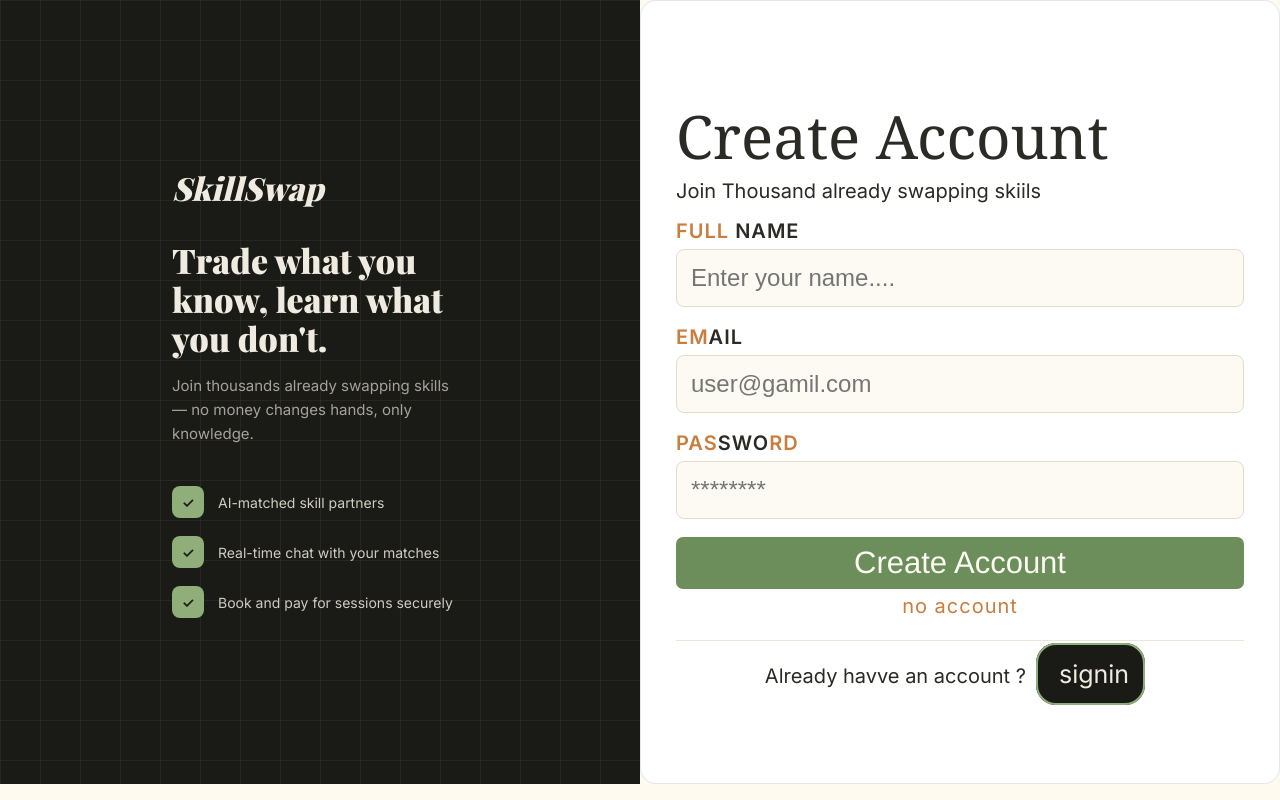
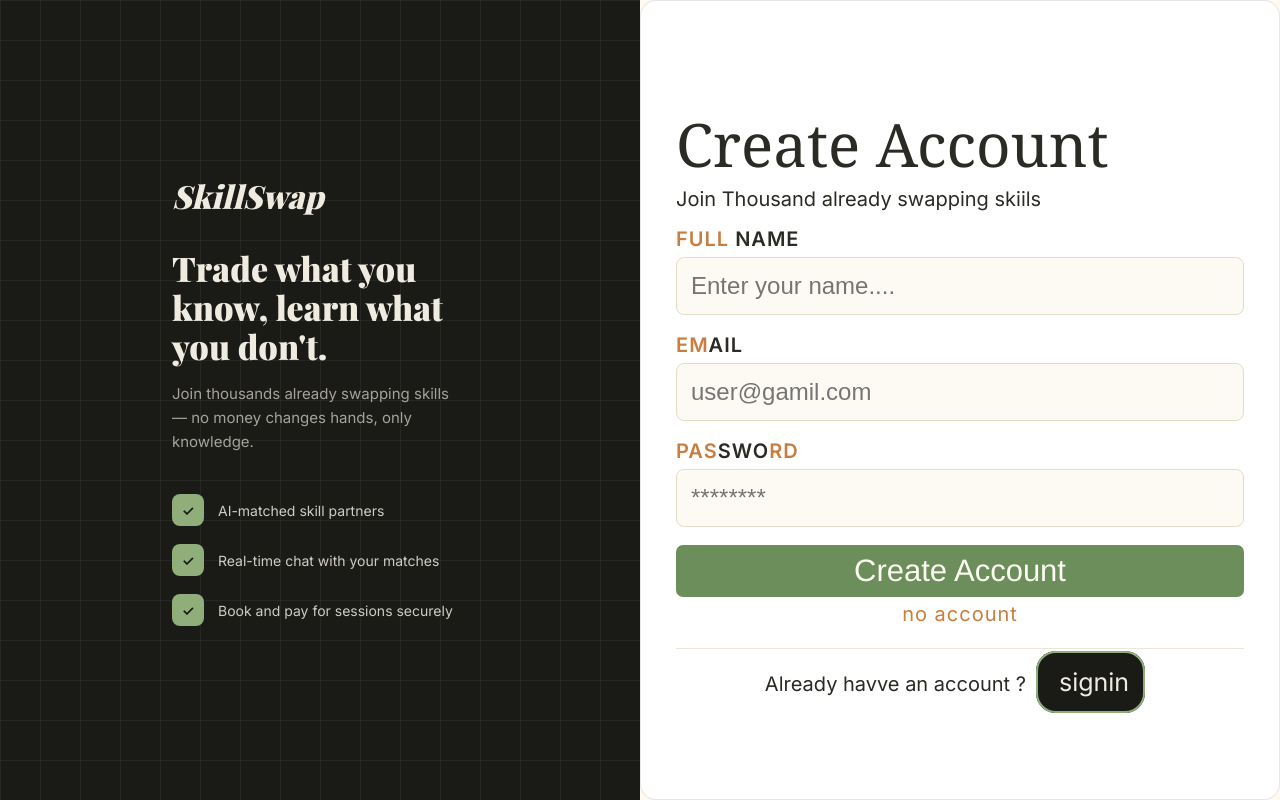
Before and after one commit to Sammy-0722/Skillswap, a React (Vite) app in the folder Client/: page /login in a window 1280 px wide. Built offline with nearby package versions, Linux system fonts and the light colour scheme; a web font is replaced by a local one.

Commit message:
button fixes

```diff
--- a/Client/src/components/Login.css
+++ b/Client/src/components/Login.css
@@ -2,7 +2,7 @@
 .card-container {
   display: grid;
   grid-template-columns: 1fr 1fr;
-  min-height: 98vh;
+  min-height: 100vh;
 }
 
 .right {
```
